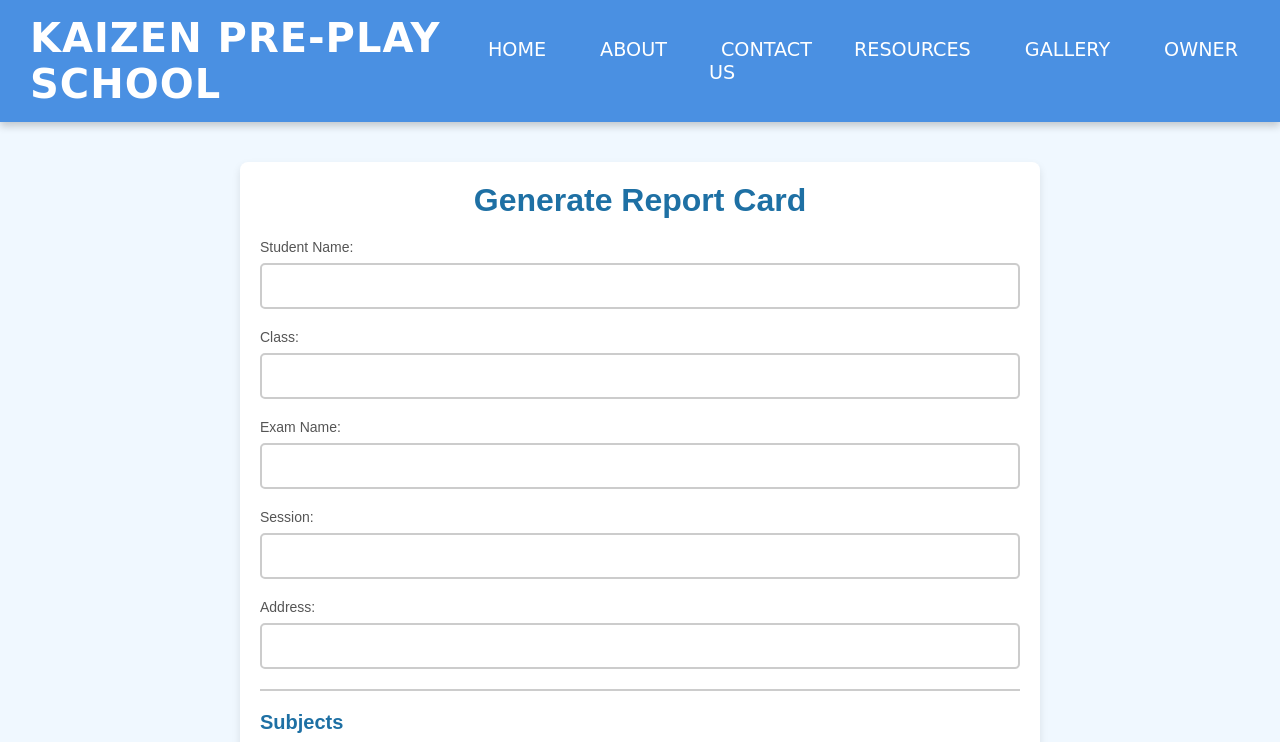
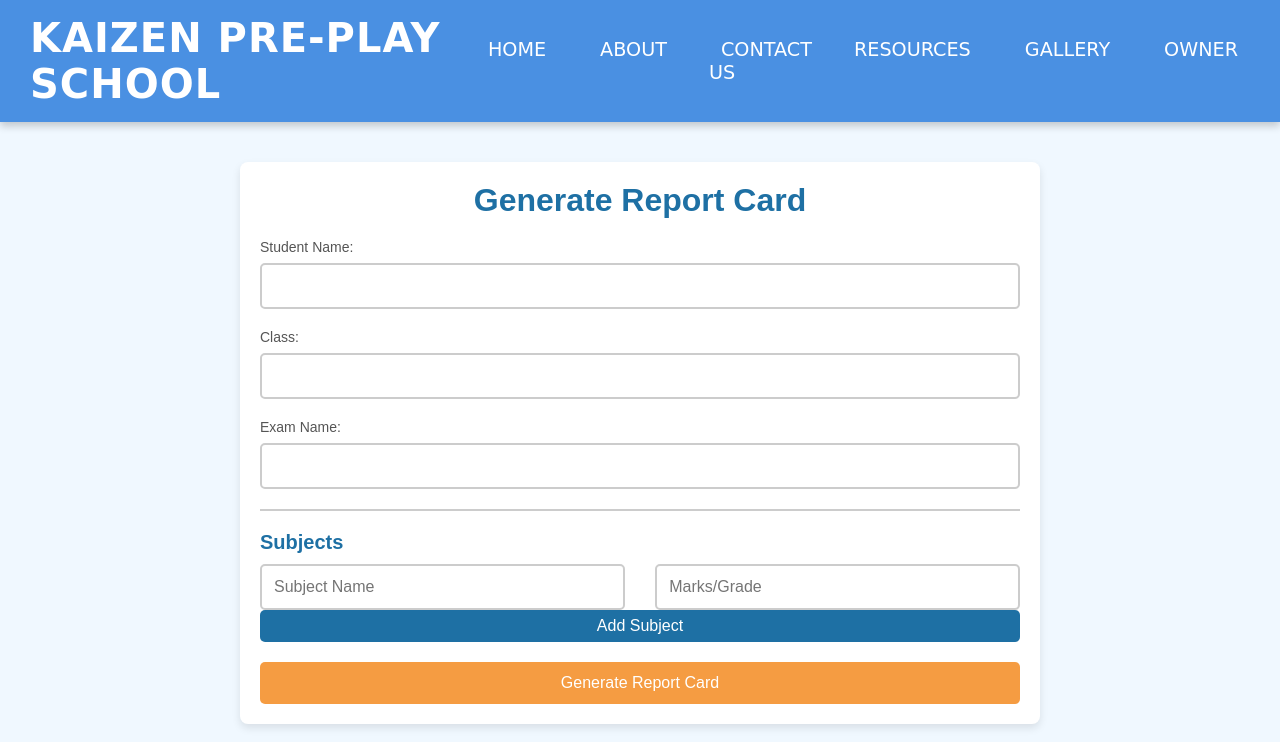
Before and after one commit to uv18raj/School_SIte, a React (Create React App) app in the folder school/: page /generate-report-card in a window 1280 px wide. Shown: the top 742 px of the page. Built offline with nearby package versions, Linux system fonts and the light colour scheme; the HTML template or start-up script is replaced by a standard one.

Commit message:
changes in report card format

```diff
--- a/school/src/pages/GenerateReportCard.jsx
+++ b/school/src/pages/GenerateReportCard.jsx
@@ -11,7 +11,6 @@ const GenerateReportCard = () => {
   const [address, setAddress] = useState("");
   const [subjects, setSubjects] = useState([{ name: "", marks: "" }]);
 
-  // Function to calculate total marks and percentage
   const calculateTotalAndPercentage = () => {
     let totalMarks = 0;
     let validSubjects = 0;
@@ -24,11 +23,12 @@ const GenerateReportCard = () => {
       }
     });
 
-    const percentage = validSubjects > 0 ? (totalMarks / (validSubjects * 100)) * 100 : 0;
-    return { totalMarks, percentage };
+    const totalMarksPossible = validSubjects * 100;
+    const percentage = totalMarksPossible > 0 ? (totalMarks / totalMarksPossible) * 100 : 0;
+
+    return { totalMarks, totalMarksPossible, percentage };
   };
 
-  // Function to generate report card
   const generateReportCard = () => {
     if (!studentName || !className || !examName || !session || !address) {
       alert("Please fill in all the fields before generating the report card.");
@@ -37,30 +37,26 @@ const GenerateReportCard = () => {
 
     const doc = new jsPDF();
 
-    // School Header
     doc.setFont("helvetica", "bold");
     doc.setFontSize(22);
     doc.setTextColor(56, 96, 178);
     doc.text("Kaizen Pre-Play School", 105, 20, { align: "center" });
 
-    // Address & Contact Info
     doc.setFontSize(10);
     doc.setTextColor(100, 100, 100);
     doc.text("Mohanpur, Giridih, Jharkhand, PIN - 815311", 105, 30, { align: "center" });
     doc.text("Phone: +91 7909019167", 105, 35, { align: "center" });
 
-    // Title
+
     doc.setFontSize(18);
     doc.setTextColor(255, 87, 34);
     doc.text("Student Report Card", 105, 50, { align: "center" });
 
-    // Date
     const currentDate = new Date().toLocaleDateString();
     doc.setFontSize(12);
     doc.setTextColor(50, 50, 50);
     doc.text(`Date: ${currentDate}`, 105, 60, { align: "center" });
 
-    // Student Information Box
     const infoBoxY = 70;
     doc.setDrawColor(0, 0, 0);
     doc.rect(20, infoBoxY, 170, 40);
@@ -74,7 +70,6 @@ const GenerateReportCard = () => {
     doc.text("Session:", 120, infoBoxY + 10);
     doc.text("Address:", 120, infoBoxY + 20);
 
-    // Fill in the student data
     doc.setFont("helvetica", "normal");
     doc.text(studentName, 60, infoBoxY + 10);
     doc.text(className, 60, infoBoxY + 20);
@@ -86,8 +81,7 @@ const GenerateReportCard = () => {
       doc.text(line, 150, infoBoxY + 20 + index * 5);
     });
 
-    // Subjects Table
-    const { totalMarks, percentage } = calculateTotalAndPercentage();
+    const { totalMarks, totalMarksPossible, percentage } = calculateTotalAndPercentage();
     doc.autoTable({
       startY: infoBoxY + 50,
       head: [["Subject", "Marks"]],
@@ -99,16 +93,14 @@ const GenerateReportCard = () => {
       margin: { top: 10, left: 20, right: 20 },
     });
 
-    // Total Marks and Percentage
     const xPosition = 20;
     const yPosition = doc.lastAutoTable.finalY + 10;
     doc.setFont("helvetica", "bold");
     doc.text("Total Marks: ", xPosition, yPosition);
-    doc.text(totalMarks.toString(), xPosition + 28, yPosition);
+    doc.text(`${totalMarks} / ${totalMarksPossible}`, xPosition + 28, yPosition);
     doc.text("Percentage: ", xPosition, yPosition + 10);
     doc.text(`${percentage.toFixed(2)}%`, xPosition + 28, yPosition + 10);
 
-    // Signatures
     const footerY = doc.internal.pageSize.height - 30;
     doc.setFontSize(12);
     doc.text("Parent's Signature:", 15, footerY);
@@ -116,7 +108,6 @@ const GenerateReportCard = () => {
     doc.text("Authorized Signature:", 115, footerY);
     doc.line(160, footerY + 2, 195, footerY + 2);
 
-    // Save the PDF
     doc.save(`${studentName}_ReportCard.pdf`);
   };
 
@@ -166,26 +157,6 @@ const GenerateReportCard = () => {
             className="form-input"
           />
         </div>
-        <div className="form-group">
-          <label htmlFor="session" className="form-label">Session:</label>
-          <input
-            id="session"
-            type="text"
-            value={session}
-            onChange={(e) => setSession(e.target.value)}
-            className="form-input"
-          />
-        </div>
-        <div className="form-group">
-          <label htmlFor="address" className="form-label">Address:</label>
-          <input
-            id="address"
-            type="text"
-            value={address}
-            onChange={(e) => setAddress(e.target.value)}
-            className="form-input"
-          />
-        </div>
         <div className="subject-container">
           <h3>Subjects</h3>
           {subjects.map((subject, index) => (
@@ -206,7 +177,6 @@ const GenerateReportCard = () => {
               />
             </div>
           ))}
-          <br></br>
           <button type="button" onClick={addSubject} className="add-subject-button">Add Subject</button>
         </div>
       </form>
```
